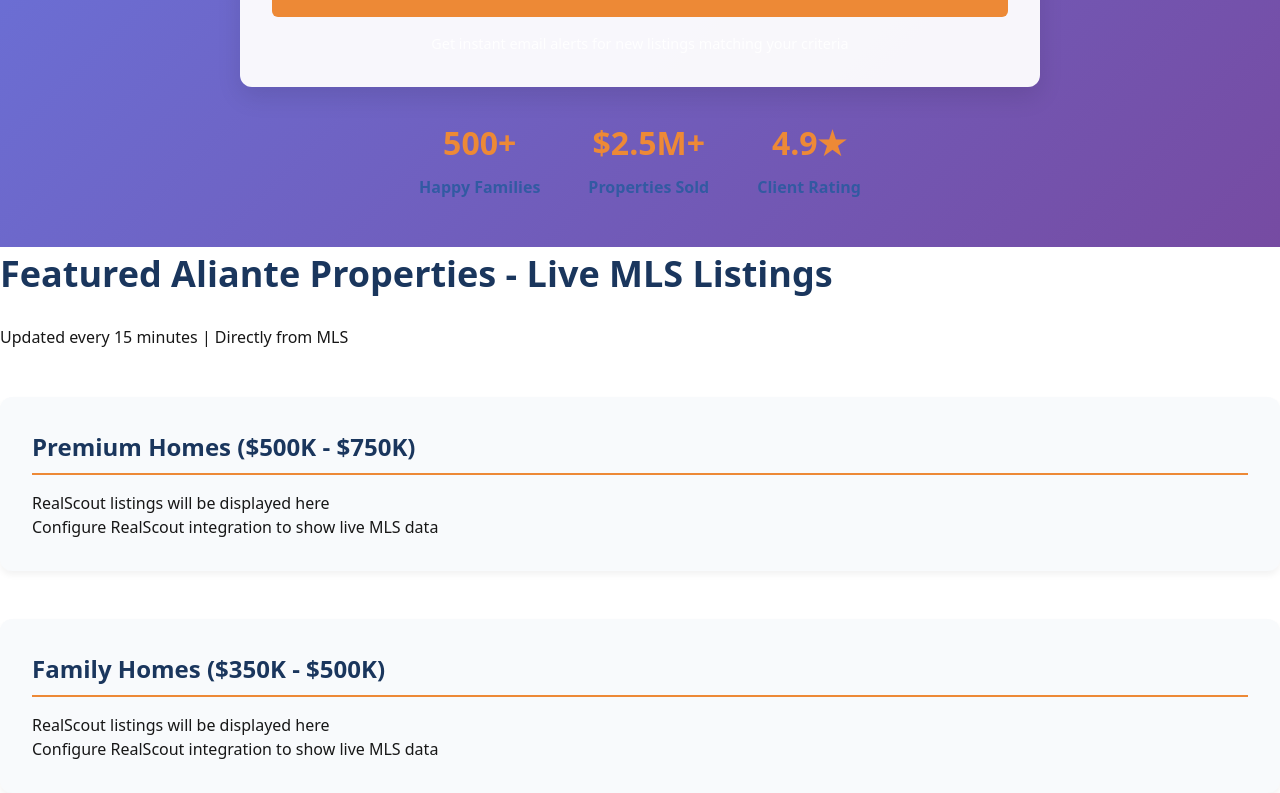
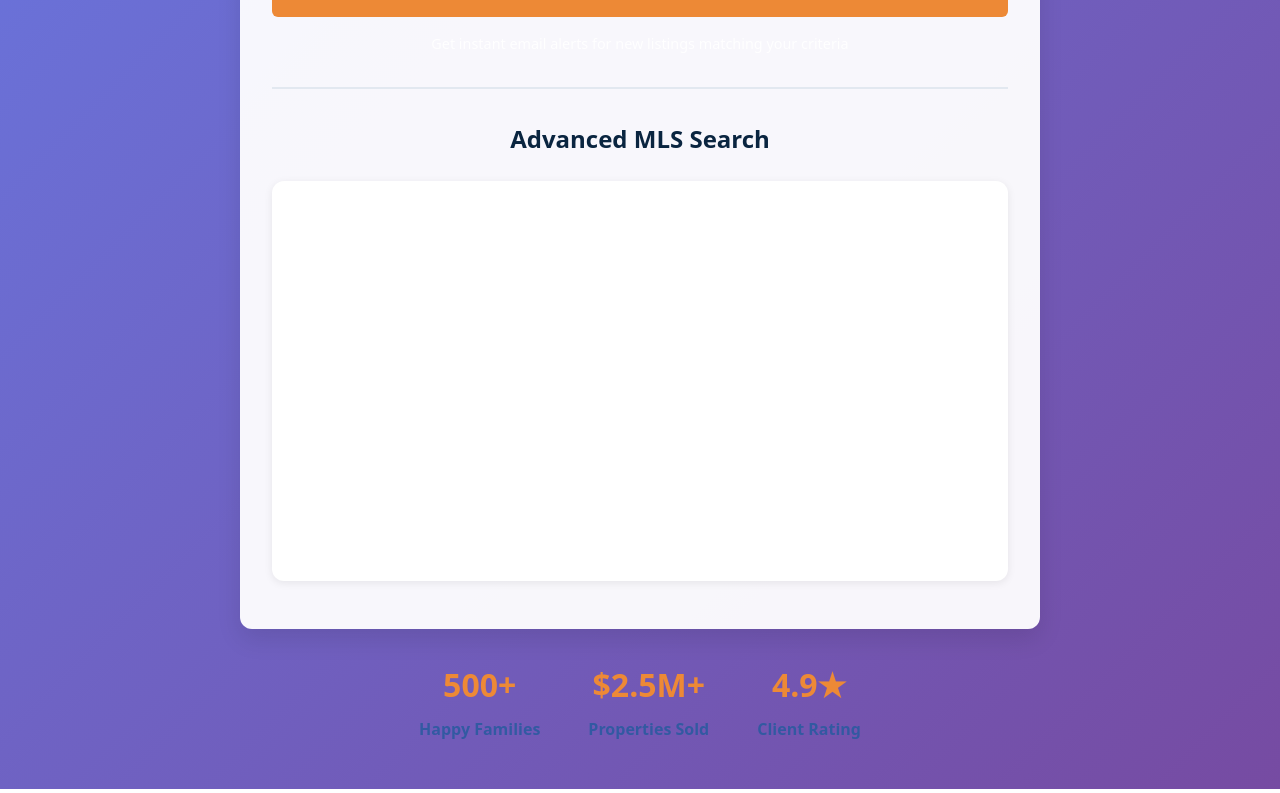
Before and after one commit to DrJanDuffy/aliantehomesforsale.com, a Next.js app: page / in a window 1280 px wide. Shown: the part 827-1620 px from the top of the page. Built offline with nearby package versions, Linux system fonts and the light colour scheme.

Commit message:
feat: Integrate RealScout MLS widgets - office listings and advanced search with proper styling

```diff
--- a/app/components/SearchForm.tsx
+++ b/app/components/SearchForm.tsx
@@ -16,7 +16,7 @@ export default function SearchForm({ priority = false }: SearchFormProps) {
     maxPrice: '',
     propertyType: '',
     bedrooms: '',
-    location: '',
+    location: ''
   });
 
   const handleSubmit = (e: React.FormEvent) => {
@@ -25,7 +25,7 @@ export default function SearchForm({ priority = false }: SearchFormProps) {
     if (typeof window !== 'undefined' && (window as any).gtag) {
       (window as any).gtag('event', 'search', {
         search_term: JSON.stringify(searchParams),
-        event_category: 'property_search',
+        event_category: 'property_search'
       });
     }
   };
@@ -45,7 +45,7 @@ export default function SearchForm({ priority = false }: SearchFormProps) {
               id={locationId}
               name="location"
               value={searchParams.location}
-              onChange={(e) => setSearchParams({ ...searchParams, location: e.target.value })}
+              onChange={(e) => setSearchParams({...searchParams, location: e.target.value})}
             >
               <option value="">All Aliante</option>
               <option value="gated">Gated Communities</option>
@@ -64,7 +64,7 @@ export default function SearchForm({ priority = false }: SearchFormProps) {
               id={propertyTypeId}
               name="propertyType"
               value={searchParams.propertyType}
-              onChange={(e) => setSearchParams({ ...searchParams, propertyType: e.target.value })}
+              onChange={(e) => setSearchParams({...searchParams, propertyType: e.target.value})}
             >
               <option value="">All Types</option>
               <option value="single-family">Single Family</option>
@@ -81,7 +81,7 @@ export default function SearchForm({ priority = false }: SearchFormProps) {
                 name="minPrice"
                 aria-label="Minimum price"
                 value={searchParams.minPrice}
-                onChange={(e) => setSearchParams({ ...searchParams, minPrice: e.target.value })}
+                onChange={(e) => setSearchParams({...searchParams, minPrice: e.target.value})}
               >
                 <option value="">Min Price</option>
                 <option value="250000">$250,000</option>
@@ -93,7 +93,7 @@ export default function SearchForm({ priority = false }: SearchFormProps) {
                 name="maxPrice"
                 aria-label="Maximum price"
                 value={searchParams.maxPrice}
-                onChange={(e) => setSearchParams({ ...searchParams, maxPrice: e.target.value })}
+                onChange={(e) => setSearchParams({...searchParams, maxPrice: e.target.value})}
               >
                 <option value="">Max Price</option>
                 <option value="400000">$400,000</option>
@@ -112,7 +112,7 @@ export default function SearchForm({ priority = false }: SearchFormProps) {
               id={bedroomsId}
               name="bedrooms"
               value={searchParams.bedrooms}
-              onChange={(e) => setSearchParams({ ...searchParams, bedrooms: e.target.value })}
+              onChange={(e) => setSearchParams({...searchParams, bedrooms: e.target.value})}
             >
               <option value="">Any</option>
               <option value="2">2+ Beds</option>
@@ -131,6 +131,16 @@ export default function SearchForm({ priority = false }: SearchFormProps) {
           Get instant email alerts for new listings matching your criteria
         </p>
       </form>
+
+      {/* RealScout Advanced Search Widget */}
+      <div className="realscout-search-widget">
+        <h3>Advanced MLS Search</h3>
+        <div className="realscout-container">
+          <realscout-advanced-search
+            agent-encoded-id="QWdlbnQtMjI1MDUw"
+          ></realscout-advanced-search>
+        </div>
+      </div>
     </section>
   );
 }
--- a/app/globals.css
+++ b/app/globals.css
@@ -1096,3 +1096,65 @@ h3 {
     grid-template-columns: 1fr;
   }
 }
+
+/* RealScout Widget Styling */
+.realscout-container {
+  background: white;
+  padding: 2rem;
+  border-radius: 12px;
+  box-shadow: 0 2px 8px rgba(0,0,0,0.08);
+  margin: 1rem 0;
+  min-height: 400px;
+}
+
+.realscout-container realscout-office-listings {
+  --rs-listing-divider-color: rgb(101, 141, 172);
+  --rs-primary-color: #0A2540;
+  --rs-secondary-color: #3A8DDE;
+  --rs-accent-color: #16B286;
+  width: 100%;
+  border-radius: 8px;
+  box-shadow: 0 4px 6px rgba(0, 0, 0, 0.1);
+}
+
+/* Ensure RealScout widgets are responsive */
+.realscout-container realscout-office-listings {
+  display: block;
+  width: 100%;
+  max-width: 100%;
+}
+
+/* Loading state for RealScout widgets */
+.realscout-container:empty::before {
+  content: "Loading MLS listings...";
+  display: block;
+  text-align: center;
+  padding: 2rem;
+  color: #666;
+  font-style: italic;
+}
+
+/* RealScout Search Widget Styling */
+.realscout-search-widget {
+  margin-top: 2rem;
+  padding-top: 2rem;
+  border-top: 2px solid #E2E8F0;
+}
+
+.realscout-search-widget h3 {
+  text-align: center;
+  color: #0A2540;
+  margin-bottom: 1.5rem;
+  font-size: 1.5rem;
+}
+
+.realscout-container realscout-advanced-search {
+  --rs-as-button-text-color: #ffffff;
+  --rs-as-background-color: #ffffff;
+  --rs-as-button-color: #3A8DDE;
+  --rs-as-widget-width: 100% !important;
+  width: 100%;
+  max-width: 100%;
+  border-radius: 8px;
+  box-shadow: 0 4px 6px rgba(0, 0, 0, 0.1);
+}
--- a/app/homes-for-sale/page.tsx
+++ b/app/homes-for-sale/page.tsx
@@ -53,17 +53,15 @@ export default function HomesForSale() {
             {/* RealScout Listings Widget */}
             <div className="listings-widget">
               <h3>Live MLS Listings</h3>
-              <div className="realscout-placeholder">
-                <p>RealScout listings will be displayed here</p>
-                <p>Configure RealScout integration to show live MLS data</p>
-                <div className="widget-config">
-                  <h4>Widget Configuration Needed:</h4>
-                  <ul>
-                    <li>Agent ID: [Your RealScout Agent ID]</li>
-                    <li>Office ID: [Your RealScout Office ID]</li>
-                    <li>MLS Integration: [Configure your MLS feeds]</li>
-                  </ul>
-                </div>
+              <div className="realscout-container">
+                <realscout-office-listings
+                  agent-encoded-id="QWdlbnQtMjI1MDUw"
+                  sort-order="PRICE_HIGH"
+                  listing-status="For Sale,For Rent"
+                  property-types="MF,SFR,OTHER,LAL"
+                  price-min="500000"
+                  price-max="750000"
+                ></realscout-office-listings>
               </div>
             </div>
 
--- a/app/page.tsx
+++ b/app/page.tsx
@@ -114,18 +114,30 @@ export default function Home() {
           {/* Premium Properties */}
           <div className="listings-section">
             <h3>Premium Homes ($500K - $750K)</h3>
-            <div className="placeholder-listings">
-              <p>RealScout listings will be displayed here</p>
-              <p>Configure RealScout integration to show live MLS data</p>
+            <div className="realscout-container">
+              <realscout-office-listings
+                agent-encoded-id="QWdlbnQtMjI1MDUw"
+                sort-order="PRICE_HIGH"
+                listing-status="For Sale"
+                property-types="SFR"
+                price-min="500000"
+                price-max="750000"
+              ></realscout-office-listings>
             </div>
           </div>
 
           {/* Mid-Range Properties */}
           <div className="listings-section">
             <h3>Family Homes ($350K - $500K)</h3>
-            <div className="placeholder-listings">
-              <p>RealScout listings will be displayed here</p>
-              <p>Configure RealScout integration to show live MLS data</p>
+            <div className="realscout-container">
+              <realscout-office-listings
+                agent-encoded-id="QWdlbnQtMjI1MDUw"
+                sort-order="PRICE_HIGH"
+                listing-status="For Sale"
+                property-types="SFR"
+                price-min="350000"
+                price-max="500000"
+              ></realscout-office-listings>
             </div>
           </div>
 
```
